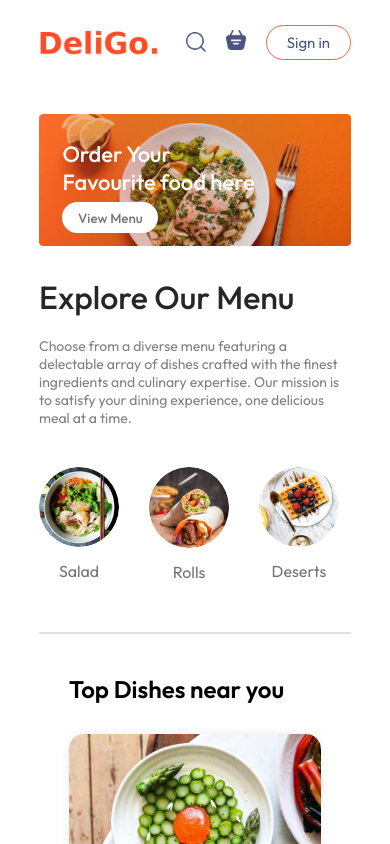
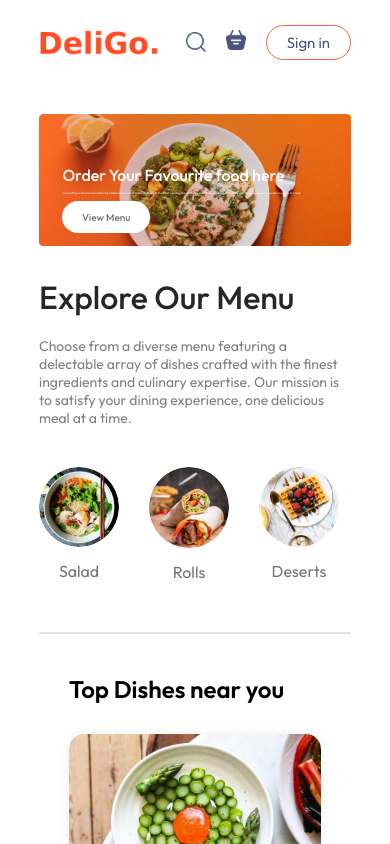
Before and after one commit to Anvithshetty17/food-delivery-app, a React (Vite) app: page / in a window 390 px wide. Shown: the top 844 px of the page. Built offline with nearby package versions, Linux system fonts and the light colour scheme.

Commit message:
Update Header.css

```diff
--- a/src/Components/Header/Header.css
+++ b/src/Components/Header/Header.css
@@ -37,24 +37,55 @@
     font-weight: 500;
     padding: 1vw 2.3vw;
     background-color: white;
-    font-weight: max(1vw, 13px);
+    font-size: max(1vw, 13px);
     border-radius: 50px;
 }
 
-@media (max-width: 1050px) and (min-width: 901px) {
+/* Media queries for responsiveness */
+@media (max-width: 1200px) {
     .header-contents {
-        max-width: 45%;
+        max-width: 60%;
+    }
+    .header-contents h2 {
+        font-size: max(4vw, 20px);
+    }
+    .header-contents p {
+        font-size: 0.9vw;
+    }
+    .header-contents button {
+        padding: 1.5vw 3vw;
+        font-size: max(0.9vw, 12px);
     }
 }
 
 @media (max-width: 900px) {
     .header-contents {
-        max-width: 65%;
+        max-width: 70%;
+    }
+    .header-contents h2 {
+        font-size: max(3.5vw, 18px);
     }
     .header-contents p {
-        display: none;
+        font-size: 0.8vw;
     }
     .header-contents button {
         padding: 2vw 4vw;
+        font-size: max(0.8vw, 11px);
     }
 }
+
+@media (max-width: 600px) {
+    .header-contents {
+        max-width: 80%;
+    }
+    .header-contents h2 {
+        font-size: max(3vw, 16px);
+    }
+    .header-contents p {
+        font-size: 0.7vw;
+    }
+    .header-contents button {
+        padding: 2.5vw 5vw;
+        font-size: max(0.7vw, 10px);
+    }
+}
```
